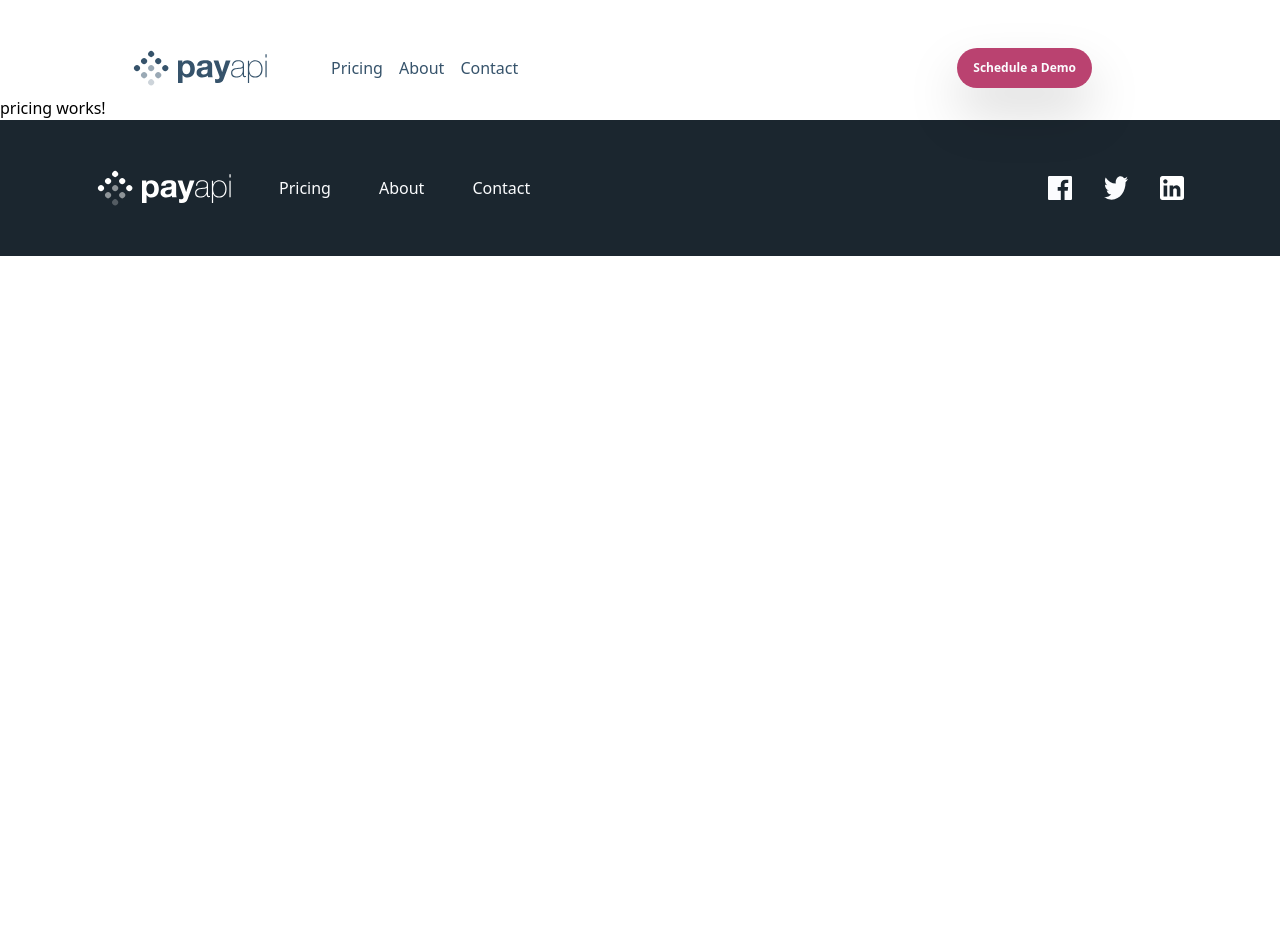
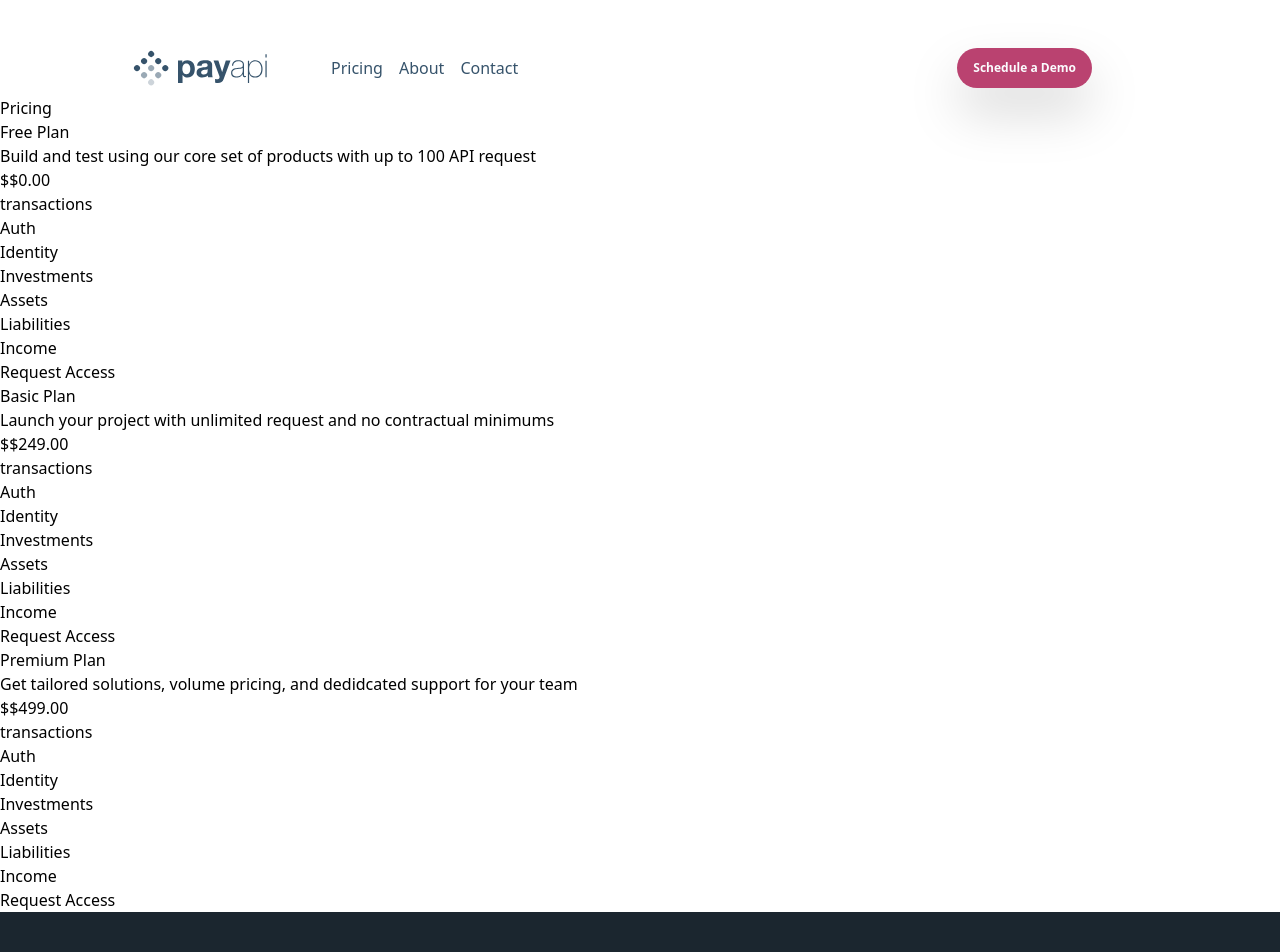
Before and after one commit to QuentinPetton/payApi-multisite, an Angular app: page /pricing in a window 1280 px wide. Shown: the top 952 px of the page. Before the commit the page ends 800 px from the top, so only its background shows below. Built offline with nearby package versions, Linux system fonts and the light colour scheme.

Commit message:
feat/princingPage: add pricingCard component to modularize Pricing section

```diff
--- a/src/app/pricing/pricing.component.html
+++ b/src/app/pricing/pricing.component.html
@@ -1 +1,45 @@
-<p>pricing works!</p>
+<section>
+  <h1>Pricing</h1>
+<app-pricing-card
+title="Free Plan"
+description="Build and test using our core set of products with up to 100 API request"
+[price]= 0
+[features]="[
+  {name: 'transactions', included: true},
+  {name: 'Auth', included: true},
+  {name: 'Identity', included: true},
+  {name: 'Investments', included: false},
+  {name: 'Assets', included: false},
+  {name: 'Liabilities', included: false},
+  {name: 'Income', included: false},
+]">
+</app-pricing-card>
+<app-pricing-card
+title="Basic Plan"
+description= "Launch your project with unlimited request and no contractual minimums"
+[price]= 249
+[features]="[
+  {name: 'transactions', included: true},
+  {name: 'Auth', included: true},
+  {name: 'Identity', included: true},
+  {name: 'Investments', included: true},
+  {name: 'Assets', included: true},
+  {name: 'Liabilities', included: false},
+  {name: 'Income', included: false},
+]">
+</app-pricing-card>
+<app-pricing-card
+title="Premium Plan"
+description="Get tailored solutions, volume pricing, and dedidcated support for your team"
+[price]= 499
+[features]="[
+  {name: 'transactions', included: true},
+  {name: 'Auth', included: true},
+  {name: 'Identity', included: true},
+  {name: 'Investments', included: true},
+  {name: 'Assets', included: true},
+  {name: 'Liabilities', included: true},
+  {name: 'Income', included: true},
+]">
+</app-pricing-card>
+</section>
--- a/src/app/pricing/pricing.component.ts
+++ b/src/app/pricing/pricing.component.ts
@@ -1,9 +1,10 @@
 import { Component } from '@angular/core';
+import { PricingCardComponent } from '../shared/pricing-card/pricing-card.component';
 
 @Component({
   standalone: true,
   selector: 'app-pricing',
-  imports: [],
+  imports: [PricingCardComponent],
   templateUrl: './pricing.component.html',
   styles: ""
 })
--- /dev/null
+++ b/src/app/shared/pricing-card/pricing-card.component.html
@@ -0,0 +1,13 @@
+@if (features?.length) {
+  <div>
+    <h2>{{title}}</h2>
+    <p>{{description}}</p>
+    <span>${{price |currency }}</span>
+      <ul>
+        @for (feature of features; track feature.name) {
+          <li>{{feature.name}}</li>
+        }
+      </ul>
+      <button>Request Access</button>
+    </div>
+  }
--- /dev/null
+++ b/src/app/shared/pricing-card/pricing-card.component.ts
@@ -0,0 +1,17 @@
+import { CurrencyPipe } from '@angular/common';
+import { Component, Input } from '@angular/core';
+
+
+@Component({
+  standalone: true,
+  selector: 'app-pricing-card',
+  imports: [CurrencyPipe],
+  templateUrl: './pricing-card.component.html',
+  styles: ""
+})
+export class PricingCardComponent {
+  @Input() title: string | undefined = '';
+  @Input() description: string | undefined = '';
+  @Input() price: number | undefined = 0;
+  @Input() features: {name:string; included:boolean}[] | undefined = [];
+}
```
